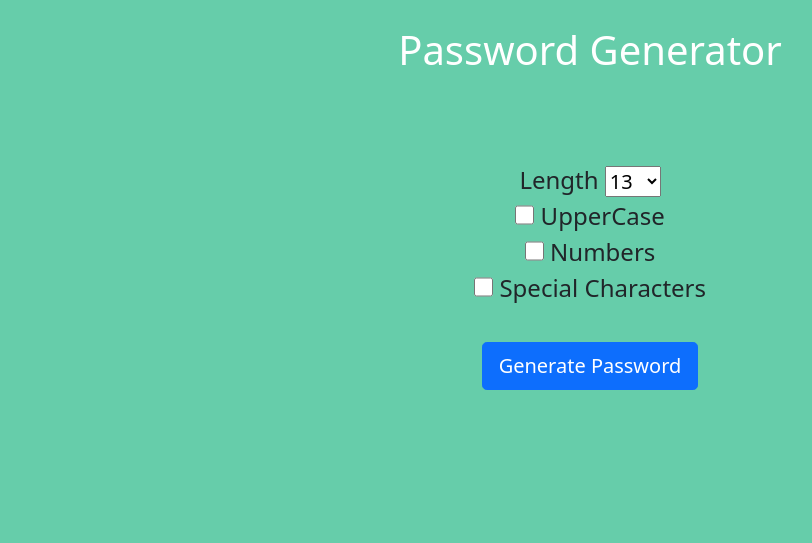
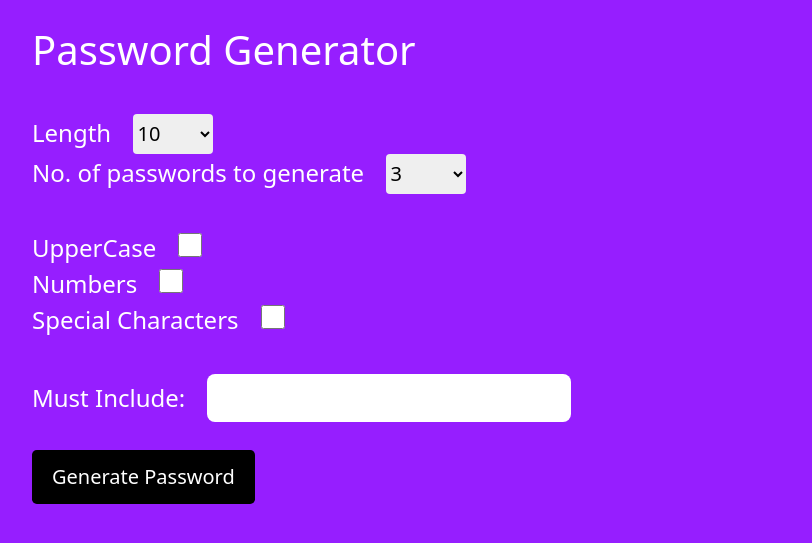
Before and after one commit to nisheet-n/password-generator, a Django app: page / in a window 1280 px wide. Shown: the top 543 px of the page, without its empty margins (50-862 px from the left). Run offline with Django 3.2, Linux system fonts and the light colour scheme.

Commit message:
Redesigned using newer version of Django

```diff
--- a/generator/templates/generator/home.html
+++ b/generator/templates/generator/home.html
@@ -6,27 +6,29 @@
 		<meta http-equiv="X-UA-Compatible" content="IE=edge">
 		<meta name="viewport" content="width=device-width, initial-scale=1.0">
 
-		<link href="https://cdn.jsdelivr.net/npm/bootstrap@5.0.0/dist/css/bootstrap.min.css" rel="stylesheet"
-			integrity="sha384-wEmeIV1mKuiNpC+IOBjI7aAzPcEZeedi5yW5f2yOq55WWLwNGmvvx4Um1vskeMj0"
+		<!-- Bootstrap CSS -->
+		<link href="https://cdn.jsdelivr.net/npm/bootstrap@5.1.3/dist/css/bootstrap.min.css" rel="stylesheet"
+			integrity="sha384-1BmE4kWBq78iYhFldvKuhfTAU6auU8tT94WrHftjDbrCEXSU1oBoqyl2QvZ6jIW3"
 			crossorigin="anonymous">
 
 		<title>Password Generator</title>
 	</head>
 
-	<body style="background: mediumaquamarine;">
-		<div class="container text-center" style="padding-top: 2%;">
+	<body style="background: rgb(150, 30, 255);">
+		<div class="container" style="padding-top: 2%;">
 			<h1 style="color: white;">Password Generator</h1>
-			<form action="{% url 'password' %}" style="font-size: 1.5rem; padding-top: 5rem;">
+			<form action="{% url 'password' %}" style="color: white; font-size: 1.5rem; padding: 2rem 0rem;">
 				Length
-				<select name="length" style="width: 5%; font-size: 1.25rem;">
+				<select id="length" name="length"
+					style="width: 5rem; height: 2.5rem; font-size: 1.25rem; margin-left: 1rem; border-radius: 0.25rem; border: none;">
 					<option value="6">6</option>
 					<option value="7">7</option>
 					<option value="8">8</option>
 					<option value="9">9</option>
-					<option value="10">10</option>
+					<option value="10" selected="selected">10</option>
 					<option value="11">11</option>
 					<option value="12">12</option>
-					<option value="13" selected="selected">13</option>
+					<option value="13">13</option>
 					<option value="14">14</option>
 					<option value="15">15</option>
 					<option value="16">16</option>
@@ -35,17 +37,100 @@
 					<option value="19">19</option>
 					<option value="20">20</option>
 				</select>
-				<br>
+				<br />
 
-				<input type="checkbox" style=" width: 1.2rem; height: 1.2rem;" name="uppercase"> UpperCase
-				<br>
-				<input type="checkbox" style=" width: 1.2rem; height: 1.2rem;" name="number"> Numbers
-				<br>
-				<input type="checkbox" style=" width: 1.2rem; height: 1.2rem;" name="special"> Special Characters
-				<br><br>
-				<input type="submit" value="Generate Password" class="btn btn-lg btn-primary">
+				No. of passwords to generate
+				<select id="passcount-select" name="passcount"
+					style="width: 5rem; height: 2.5rem; font-size: 1.25rem; margin-left: 1rem; border-radius: 0.25rem; border: none;">
+					<option value="1">1</option>
+					<option value="2">2</option>
+					<option value="3" selected="selected">3</option>
+					<option value="4">4</option>
+					<option value="5">5</option>
+					<option value="6">6</option>
+					<option value="7">7</option>
+					<option value="8">8</option>
+					<option value="9">9</option>
+					<option value="10">10</option>
+					<option value="11">11</option>
+					<option value="12">12</option>
+					<option value="13">13</option>
+					<option value="14">14</option>
+					<option value="15">15</option>
+				</select>
+				<br /><br />
+
+				UpperCase
+				<input type="checkbox" style="margin-left: 1rem; width: 1.5rem; height: 1.5rem;" name="uppercase">
+				<br />
+
+				Numbers
+				<input type="checkbox" style="margin-left: 1rem; width: 1.5rem; height: 1.5rem;" name="number">
+				<br />
+
+				Special Characters
+				<input type="checkbox" style="margin-left: 1rem; width: 1.5rem; height: 1.5rem;" name="special">
+				<br /><br />
+
+				Must Include:
+				<input type="text" name="include" id="include"
+					style="height: 2rem; margin-left: 1rem; padding: 1.5rem 0.5rem; border: none; border-radius: 0.5rem;" />
+
+
+				<div class="lengthWarning" style="display:none; font-size: 1rem;">
+					Included characters can't be longer than the given length!
+				</div>
+				<br />
+
+				<input type="submit" value="Generate Password" class="btn btn-lg"
+					style="color: white; background: black; border: none; padding: 0.75rem 1.25rem; margin-top: 1.75rem;" />
 			</form>
 		</div>
 	</body>
 
+	<script>
+		const length = document.getElementById("length");
+		const text = document.getElementById("include");
+		const warningElements = document.getElementsByClassName("lengthWarning");
+
+		let len = length.value;
+		length.addEventListener("change", () => {
+			len = length.value;
+			if (text.value.length > len) {
+				text.value = text.value.substring(0, len);
+			}
+		})
+
+		text.addEventListener("keydown", (e) => {
+			console.log(e.keyCode);
+			keycodes = [8, 37, 39, 46];
+			if ((text.value.length >= len && !keycodes.includes(e.keyCode)) || e.keyCode == 32) {
+				e.preventDefault();
+			}
+			for (var i = 0; i < warningElements.length; i++) {
+				warningElements[i].style.display = "none"
+			}
+		})
+
+		text.addEventListener("paste", (e) => {
+			let clipboardData, pastedDataLength;
+
+			clipboardData = e.clipboardData || window.clipboardData;
+			pastedDataLength = clipboardData.getData('Text').length;
+
+			if (pastedDataLength > len) {
+				e.stopPropagation();
+				e.preventDefault();
+				for (var i = 0; i < warningElements.length; i++) {
+					warningElements[i].style.display = "block"
+				}
+			}
+			else {
+				for (var i = 0; i < warningElements.length; i++) {
+					warningElements[i].style.display = "none"
+				}
+			}
+		})
+	</script>
+
 </html>
--- a/generator/views.py
+++ b/generator/views.py
@@ -1,26 +1,45 @@
 from django.shortcuts import render
 import random
+import string
 
 # Create your views here.
 def home(request):
 	return render(request, 'generator/home.html')
 
+def generate(chars,length):
+	newpass = ''
+
+	for i in range(-(-length//2)):
+		newpass += random.choice(string.ascii_letters)
+
+	for i in range(length - -(-length//2)):
+		newpass += random.choice(chars)
+
+	randompass = ''.join(random.sample(newpass,len(newpass)))
+	return randompass
+
 def password(request):
-
-	alphabets = list('abcdefghijklmnopqrstuvwxyz')
+	alphabets = string.ascii_lowercase
 	length = int(request.GET.get('length', 13))
-	finalpass = ''
+	passcount = int(request.GET.get('passcount', 1))
+	phrase = request.GET.get('include', "")
 
 	if request.GET.get('uppercase'):
-		alphabets.extend(list('ABCDEFGHIJKLMNOPQRSTUVWXYZ'))
+		alphabets += string.ascii_uppercase
 
 	if request.GET.get('special'):
-		alphabets.extend(list('~!@#$%^&*()_+=-./?<>:|\[];'))
+		alphabets += string.punctuation
 
 	if request.GET.get('number'):
-		alphabets.extend(list('0123456789'))
+		alphabets += string.digits
 
-	for i in range(length):
-		finalpass += random.choice(alphabets)
+	finalpass = [generate(alphabets,length) for i in range(passcount)]
 
-	return render(request, 'generator/password.html', {'password': finalpass})
+	for i in range(len(finalpass)):
+		if len(phrase) != length:
+			start = random.randrange(0, length - len(phrase))
+			finalpass[i] = finalpass[i][:start] + phrase + finalpass[i][start+len(phrase):]
+		else:
+			finalpass[i] = phrase
+
+	return render(request, 'generator/password.html', {'passwords': finalpass, 'userphrase': phrase})
--- a/password_generator/settings.py
+++ b/password_generator/settings.py
@@ -1,7 +1,7 @@
 """
 Django settings for password_generator project.
 
-Generated by 'django-admin startproject' using Django 3.2.2.
+Generated by 'django-admin startproject' using Django 3.2.8.
 
 For more information on this file, see
 https://docs.djangoproject.com/en/3.2/topics/settings/
@@ -20,7 +20,7 @@ BASE_DIR = Path(__file__).resolve().parent.parent
 # See https://docs.djangoproject.com/en/3.2/howto/deployment/checklist/
 
 # SECURITY WARNING: keep the secret key used in production secret!
-SECRET_KEY = 'django-insecure-5gf&zx!kr^y$&p71kywhdriw7w&pg+g6c@1bdv#8n^^z*azd_y'
+SECRET_KEY = 'django-insecure-^jlf=#4@2&t#&n@vvd*)gh^70^21*8)vj6gbtp8)2w!*sv_cp$'
 
 # SECURITY WARNING: don't run with debug turned on in production!
 DEBUG = True
```
Also changed, not shown: generator/templates/generator/password.html (+50 -18 lines), db.sqlite3.
